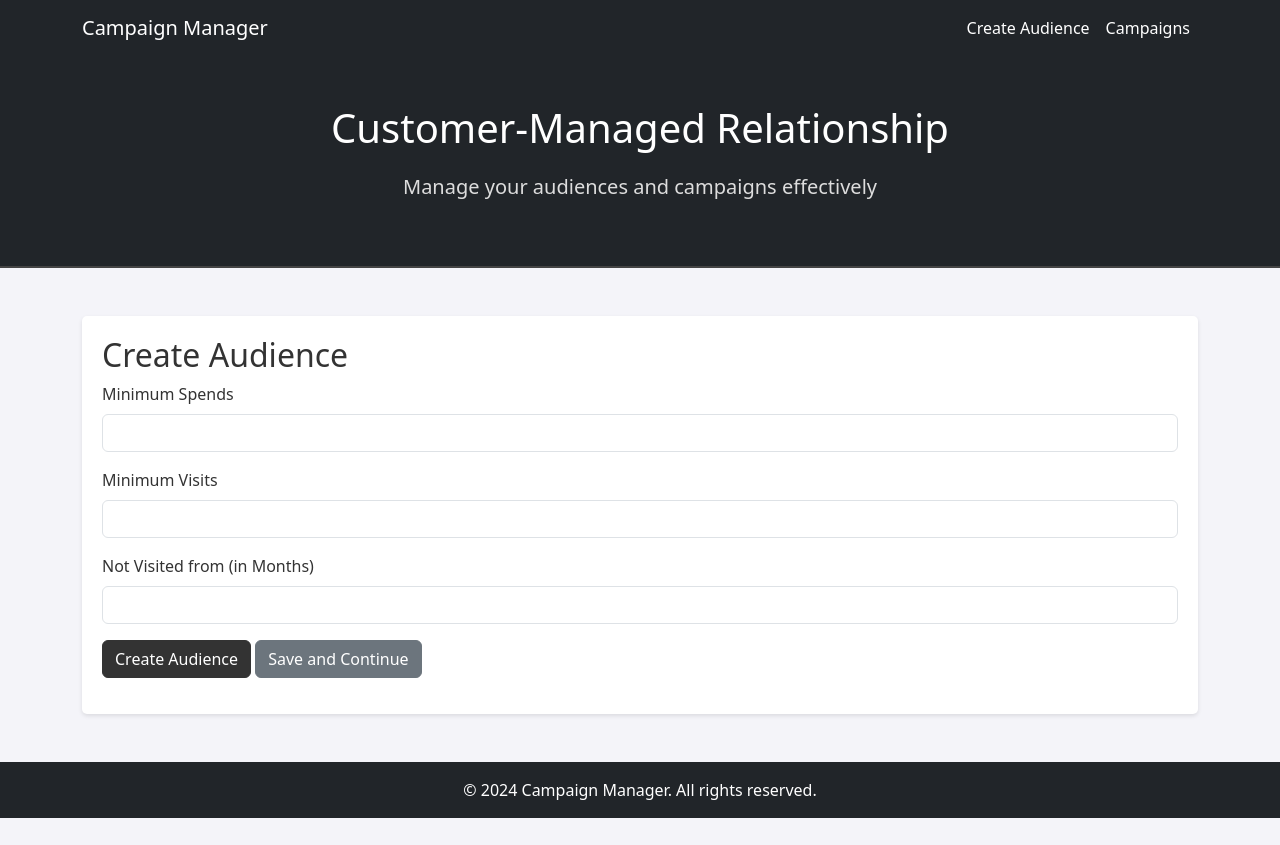
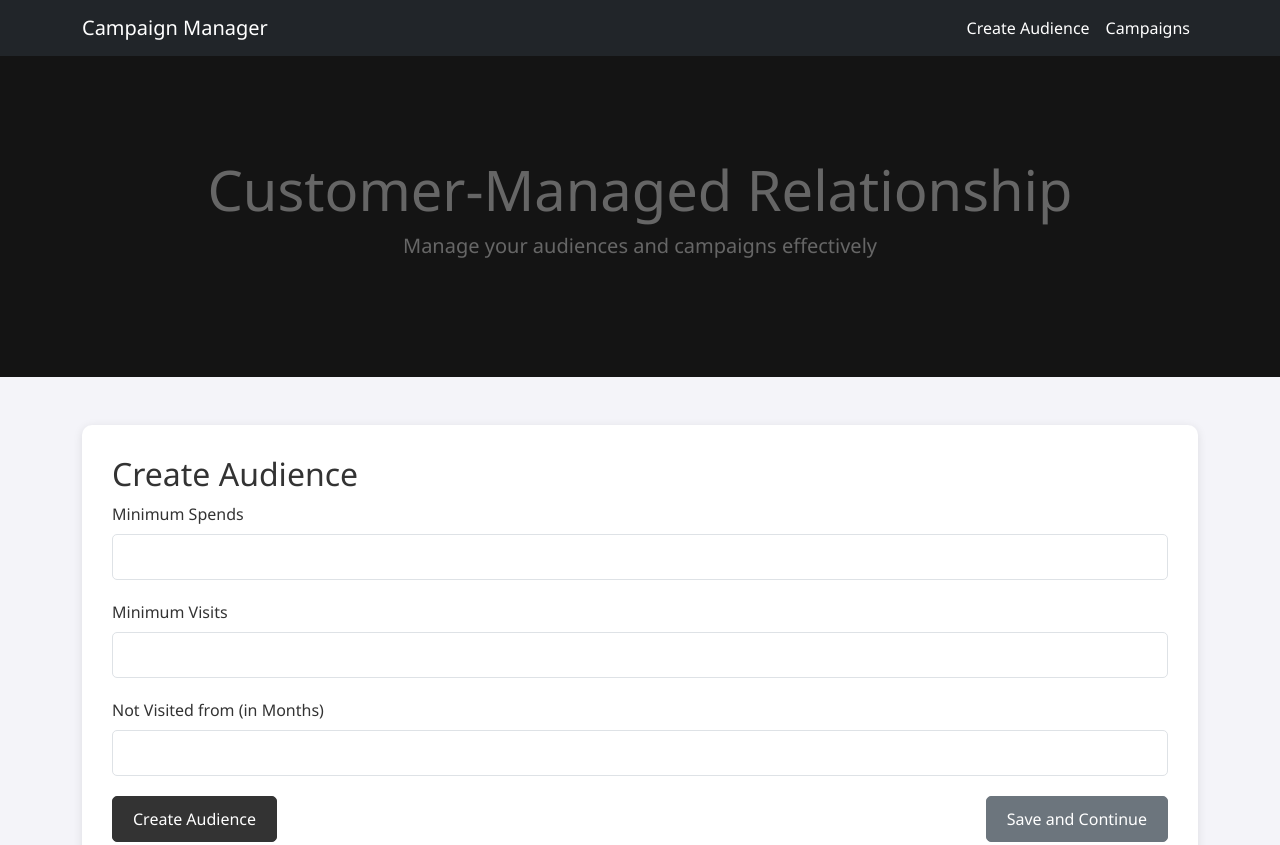
Before and after one commit to 91aashutosh/CMR, a plain HTML site: page frontend/index.html in a window 1280 px wide. Shown: the top 845 px of the page. Before the commit the page ends 818 px from the top, so only its background shows below. Drawn offline with nearby package versions, Linux system fonts and the light colour scheme.

Commit message:
changes in style

```diff
--- a/frontend/css/styles.css
+++ b/frontend/css/styles.css
@@ -1,6 +1,8 @@
+/* Base Styles */
 body {
     background-color: #f4f4f9;
     color: #333;
+    font-family: 'Segoe UI', Tahoma, Geneva, Verdana, sans-serif;
 }
 
 .navbar {
@@ -15,57 +17,47 @@ body {
     color: #ccc !important;
 }
 
-header {
+/* Header */
+.header-section {
     background: #333;
     color: #fff;
-    padding: 60px 0;
-    border-bottom: 2px solid #444;
+    padding: 100px 0;
+    text-align: center;
+    position: relative;
+    overflow: hidden;
 }
 
-h1 {
-    font-size: 2.5rem;
+.header-section::after {
+    content: '';
+    background: rgba(0, 0, 0, 0.6);
+    position: absolute;
+    top: 0;
+    right: 0;
+    bottom: 0;
+    left: 0;
+}
+
+/* Main Content */
+.section {
+    background: #fff;
+    padding: 30px;
+    border-radius: 10px;
+    box-shadow: 0 2px 10px rgba(0, 0, 0, 0.1);
+    margin-bottom: 30px;
+}
+
+.form-group {
     margin-bottom: 20px;
 }
 
-.lead {
-    font-size: 1.25rem;
-    color: #ddd;
+.form-control {
+    border-radius: 5px;
+    padding: 10px;
 }
 
-.section {
-    background: #fff;
-    padding: 20px;
+.btn {
     border-radius: 5px;
-    box-shadow: 0 2px 4px rgba(0, 0, 0, 0.1);
-    margin-bottom: 20px;
-}
-
-.card {
-    border: 1px solid #333;
-    border-radius: 5px;
-    cursor: pointer;
-    transition: transform 0.2s;
-}
-
-.card:hover {
-    transform: scale(1.02);
-}
-
-.card-body {
-    background: #f8f9fa;
-}
-
-.card-title {
-    color: #333;
-}
-
-.card-text {
-    color: #555;
-}
-
-.card.selected {
-    border: 2px solid #28a745;
-    background: #e3fcef;
+    padding: 10px 20px;
 }
 
 .btn-dark {
@@ -104,10 +96,44 @@ h1 {
     border-color: #1e7e34;
 }
 
-footer {
+/* Cards */
+.card {
+    border: 1px solid #333;
+    border-radius: 10px;
+    margin-bottom: 20px;
+    transition: transform 0.2s;
+}
+
+.card:hover {
+    transform: scale(1.05);
+}
+
+.card-body {
+    background: #f8f9fa;
+    padding: 20px;
+    border-radius: 10px;
+}
+
+.card-title {
+    color: #333;
+    margin-bottom: 10px;
+}
+
+.card-text {
+    color: #555;
+}
+
+.card.selected {
+    border: 2px solid #28a745;
+    background: #e3fcef;
+}
+
+/* Footer */
+.footer-section {
     background-color: #212529;
     color: #fff;
     padding: 20px 0;
+    text-align: center;
 }
 
 footer p {
--- a/frontend/index.html
+++ b/frontend/index.html
@@ -10,7 +10,7 @@
 </head>
 <body>
     <!-- Navbar -->
-    <nav class="navbar navbar-expand-lg navbar-dark bg-dark">
+    <nav class="navbar navbar-expand-lg navbar-dark bg-dark shadow-sm">
         <div class="container">
             <a class="navbar-brand" href="#/">Campaign Manager</a>
             <button class="navbar-toggler" type="button" data-bs-toggle="collapse" data-bs-target="#navbarNav" aria-controls="navbarNav" aria-expanded="false" aria-label="Toggle navigation">
@@ -30,9 +30,9 @@
     </nav>
 
     <!-- Header -->
-    <header class="bg-dark text-white text-center py-5">
-        <div class="container">
-            <h1>Customer-Managed Relationship</h1>
+    <header class="header-section">
+        <div class="container text-center text-white">
+            <h1 class="display-4">Customer-Managed Relationship</h1>
             <p class="lead">Manage your audiences and campaigns effectively</p>
         </div>
     </header>
@@ -43,20 +43,22 @@
         <section id="create-audience" class="section">
             <h2>Create Audience</h2>
             <form id="audience-form">
-                <div class="mb-3">
+                <div class="form-group">
                     <label for="spends" class="form-label">Minimum Spends</label>
                     <input type="number" class="form-control" id="spends">
                 </div>
-                <div class="mb-3">
+                <div class="form-group">
                     <label for="visits" class="form-label">Minimum Visits</label>
                     <input type="number" class="form-control" id="visits">
                 </div>
-                <div class="mb-3">
+                <div class="form-group">
                     <label for="noVisitMonths" class="form-label">Not Visited from (in Months)</label>
                     <input type="number" class="form-control" id="noVisitMonths">
                 </div>
-                <button type="submit" class="btn btn-dark">Create Audience</button>
-                <button id="save-continue" class="btn btn-secondary">Save and Continue</button>
+                <div class="d-flex justify-content-between mt-3">
+                    <button type="submit" class="btn btn-dark">Create Audience</button>
+                    <button id="save-continue" class="btn btn-secondary">Save and Continue</button>
+                </div>
             </form>
             <div id="audience-result" class="mt-3"></div>
         </section>
@@ -71,8 +73,8 @@
     </main>
 
     <!-- Footer -->
-    <footer class="bg-dark text-white text-center py-3">
-        <div class="container">
+    <footer class="footer-section">
+        <div class="container text-center text-white py-3">
             <p>&copy; 2024 Campaign Manager. All rights reserved.</p>
         </div>
     </footer>
```
Also changed, not shown: backend/routes/communicationLog.js (+35 -19 lines), frontend/dashboard.html (+1 -1 lines), frontend/js/dashboard.js (+21 -18 lines).
